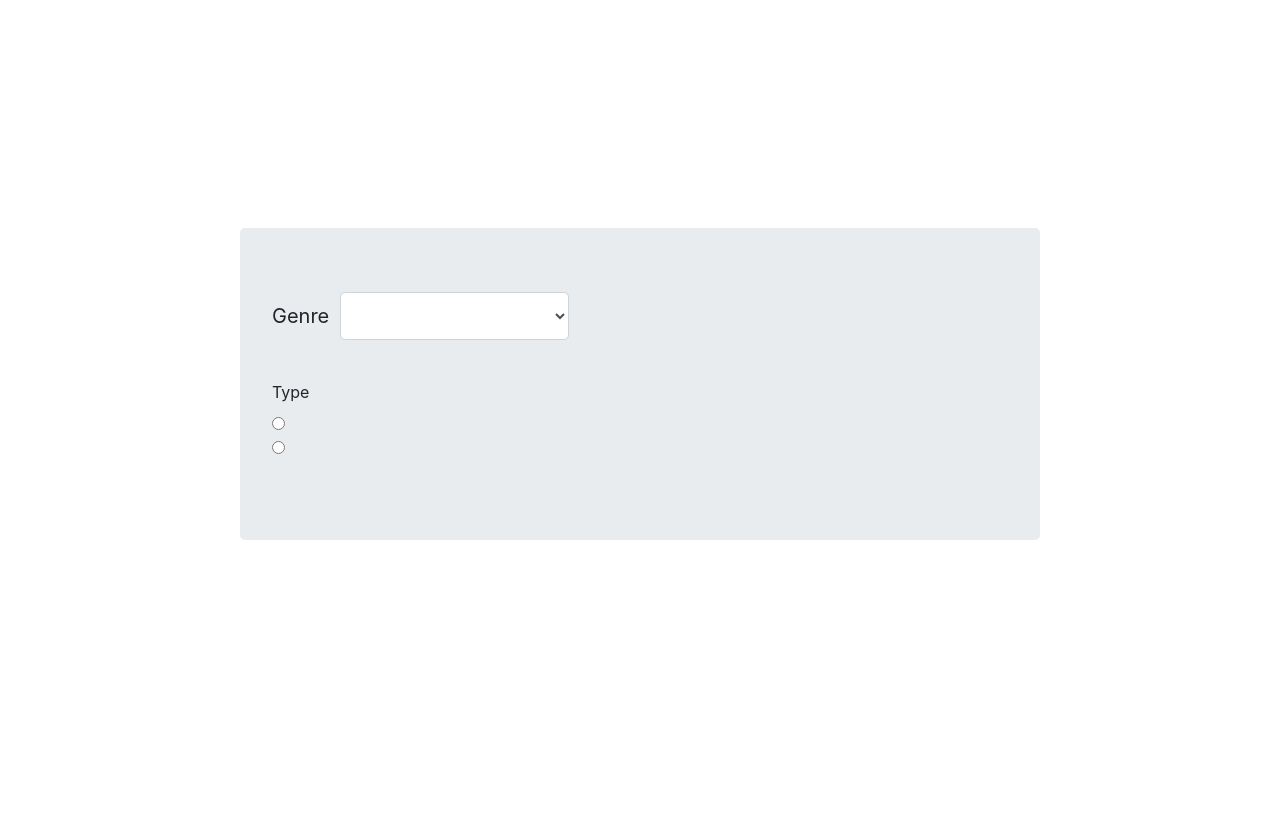
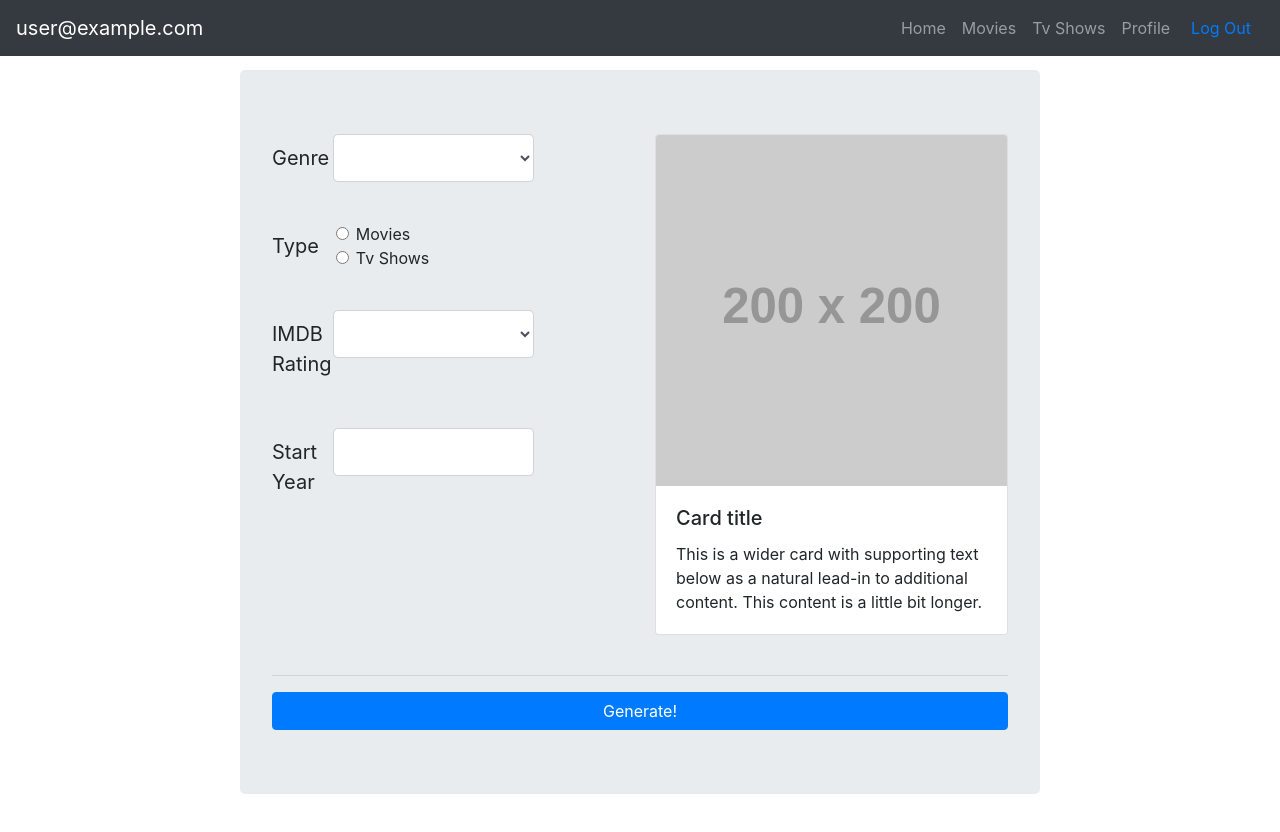
Before and after one commit to oballematt/bestflix, a React (Create React App) app: page / in a window 1280 px wide. Shown: the top 832 px of the page. Before the commit the page ends 800 px from the top, so only its background shows below. Built offline with nearby package versions, Linux system fonts and the light colour scheme; no server answers; sample sign-in values are in the browser's storage; the HTML template or start-up script is replaced by a standard one.

Commit message:
added navbar with log out. Added log out functionality and added private route

```diff
--- a/src/App.js
+++ b/src/App.js
@@ -1,7 +1,8 @@
 import React from "react"
-import Signup from "./components/signup"
-import Home from"./components/home"
-import Login from "./components/login"
+import Signup from "./pages/signup"
+import Home from"./pages/home"
+import Login from "./pages/login"
+import PrivateRoute from "./components/PrivateRoute"
 import { AuthProvider } from "./contexts/AuthContext"
 import { BrowserRouter as Router, Switch, Route } from "react-router-dom"
 
@@ -13,7 +14,7 @@ function App() {
           <Router>
             <AuthProvider>
               <Switch>
-                <Route exact path ="/" component={Home}/>
+                <PrivateRoute exact path ="/" component={Home}/>
                 <Route path="/signup" component={Signup}/>
                 <Route path="/login" component={Login}/>
               </Switch>
--- /dev/null
+++ b/src/components/PrivateRoute.js
@@ -0,0 +1,18 @@
+import React from 'react'
+import { Route, Redirect } from 'react-router-dom'
+import { useAuth } from "../contexts/AuthContext"
+
+export default function PrivateRoute({ component: Component, ...rest }
+    ) {
+        const { currentUser } = useAuth()
+    return (
+       <Route
+           {...rest}
+           render={props => {
+            return currentUser ? <Component {...props} /> : <Redirect to="/login" />
+           }}
+           >
+
+       </Route>
+    )
+}
--- a/src/components/home.js
+++ /dev/null
@@ -1,32 +0,0 @@
-import React from 'react'
-import { Form, Card, Button, Jumbotron, Container, Col } from "react-bootstrap"
-
-export default function Home() {
-    return (
-        <Container className="d-flex align-items-center justify-content-center"
-            style={{ minHeight: "100vh" }}>
-            <div className="w-100" style={{ maxWidth: "800px" }}>
-                <Jumbotron>
-                    <Form style={{ maxWidth: "400px" }}>
-                        <Form.Group>
-                            <Form.Row>
-                                <Form.Label column="lg" lg={2}>
-                                    Genre
-                                </Form.Label>
-                                <Col xs={7}>
-                                    <Form.Control size="lg" as="select" placeholder="Large text" />
-                                </Col>
-                            </Form.Row>
-                            <br />
-                        </Form.Group>
-                        <Form.Group>
-                            <Form.Label>Type</Form.Label>
-                            <Form.Check type="radio" aria-label="radio 1" />
-                            <Form.Check type="radio" aria-label="radio 1" />
-                        </Form.Group>
-                    </Form>
-                </Jumbotron>
-            </div>
-        </Container>
-    )
-}
--- /dev/null
+++ b/src/components/navbar.js
@@ -0,0 +1,48 @@
+import React, { useState } from "react";
+import { Button, Alert } from "react-bootstrap"
+import { useAuth } from "../contexts/AuthContext"
+import { Link, useHistory } from "react-router-dom"
+// import { Link } from "react-router-dom";
+
+
+function Navibar() {
+    const [error, setError] = useState("")
+    const { currentUser, logout } = useAuth()
+    const history = useHistory
+
+    async function handleLogout() {
+        setError("")
+        try {
+            await logout()
+            history.push("/login")
+        } catch {
+            setError("Failed to log out")
+        }
+    }
+    return (
+        <>
+            <nav className="navbar navbar-expand-lg  navbar-dark bg-dark fixed-top">
+            <Link className="navbar-brand" to="/">{currentUser.email}</Link>
+            <button className="navbar-toggler" type="button" data-toggle="collapse" data-target="#navbarNavAltMarkup"
+                aria-controls="navbarNavAltMarkup" aria-expanded="false" aria-label="Toggle navigation">
+                <span className="navbar-toggler-icon"></span>
+            </button>
+            <div className="collapse navbar-collapse justify-content-end" id="navbarNavAltMarkup">
+                <div className="navbar-nav">
+                    <Link className="nav-link font" to="/">Home <span className="sr-only">(current)</span></Link>
+                    <Link className="nav-link font" to="/login">Movies</Link>
+                    <Link className="nav-link font" to="/signup">Tv Shows</Link>
+                    <Link className="nav-link font" to="/signup">Profile</Link>
+                    <Button variant="link" onClick={handleLogout}>Log Out</Button>
+                </div>
+            </div>
+        </nav>
+            <div>
+            {error && <Alert variant="danger">{error}</Alert>}
+            </div>
+        </>
+
+    )
+}
+
+export default Navibar
--- a/src/contexts/AuthContext.js
+++ b/src/contexts/AuthContext.js
@@ -20,6 +20,10 @@ export function AuthProvider({ children }) {
         auth.signInWithEmailAndPassword(email, password)
     }
 
+    function logout(){
+        return auth.signOut()
+    }
+
     useEffect(()=> {
         const unsubscribe = auth.onAuthStateChanged(user => {
             setCurrentUser(user)
@@ -32,7 +36,8 @@ export function AuthProvider({ children }) {
     const value = {
         currentUser,
         login,
-        signup
+        signup,
+        logout
     }
     return (
        <AuthContext.Provider value={value}>
--- /dev/null
+++ b/src/pages/home.js
@@ -0,0 +1,96 @@
+import React from 'react'
+import { Form, Card, Button, Jumbotron, Container, Col, Row, CardDeck } from "react-bootstrap"
+import Navibar from "../components/navbar"
+
+export default function Home() {
+    return (
+        <>
+        <Navibar />
+        <Container className="d-flex align-items-center justify-content-center mt-5"
+            style={{ minHeight: "100vh" }}>
+
+            <div className="w-100" style={{ maxWidth: "800px" }}>
+                <Jumbotron>
+                    <Row>
+                        <Col md={6}>
+                            <Form style={{ maxWidth: "400px" }}>
+                                <Form.Group>
+                                    <Form.Row>
+                                        <Form.Label column="lg" lg={2}>
+                                            Genre
+                                </Form.Label>
+                                        <Col xs={7}>
+                                            <Form.Control size="lg" as="select" placeholder="Large text" />
+                                        </Col>
+                                    </Form.Row>
+                                </Form.Group>
+                                <br />
+                                <fieldset>
+                                    <Form.Group as={Row}>
+                                        <Form.Label as="legend" column="lg" lg={2}>
+                                            Type
+                            </Form.Label>
+                                        <Col sm={10}>
+                                            <Form.Check
+                                                type="radio"
+                                                label="Movies"
+                                                name="formHorizontalRadios"
+                                                id="formHorizontalRadios1"
+                                            />
+                                            <Form.Check
+                                                type="radio"
+                                                label="Tv Shows"
+                                                name="formHorizontalRadios"
+                                                id="formHorizontalRadios2"
+                                            />
+                                        </Col>
+                                    </Form.Group>
+                                </fieldset>
+                                <br />
+                                <Form.Group>
+                                    <Form.Row>
+                                        <Form.Label column="lg" lg={2}>
+                                            IMDB Rating
+                                </Form.Label>
+                                        <Col xs={7}>
+                                            <Form.Control size="lg" as="select" />
+                                        </Col>
+                                    </Form.Row>
+                                </Form.Group>
+                                <br />
+                                <Form.Group>
+                                    <Form.Row>
+                                        <Form.Label column="lg" lg={2}>
+                                            Start Year
+                                </Form.Label>
+                                        <Col xs={7}>
+                                            <Form.Control size="lg" as="input" />
+                                        </Col>
+                                    </Form.Row>
+                                </Form.Group>
+                            </Form>
+                        </Col>
+                        <Col md={6}>
+                            <CardDeck>
+                                <Card>
+                                    <Card.Img variant="top" src="https://www.placehold.it/200x200" />
+                                    <Card.Body>
+                                        <Card.Title>Card title</Card.Title>
+                                        <Card.Text>
+                                            This is a wider card with supporting text below as a natural lead-in to
+                                            additional content. This content is a little bit longer.
+                                        </Card.Text>
+                                    </Card.Body>
+                                </Card>
+                            </CardDeck>
+                        </Col>
+                    </Row>
+                    <br/>
+                    <hr/>
+                    <Button variant="primary" className="w-100">Generate!</Button>
+                </Jumbotron>
+            </div>
+        </Container>
+        </>
+    )
+}
```
Also changed, not shown: src/pages/login.js (renamed from src/components/login.js), src/pages/signup.js (renamed from src/components/signup.js).
